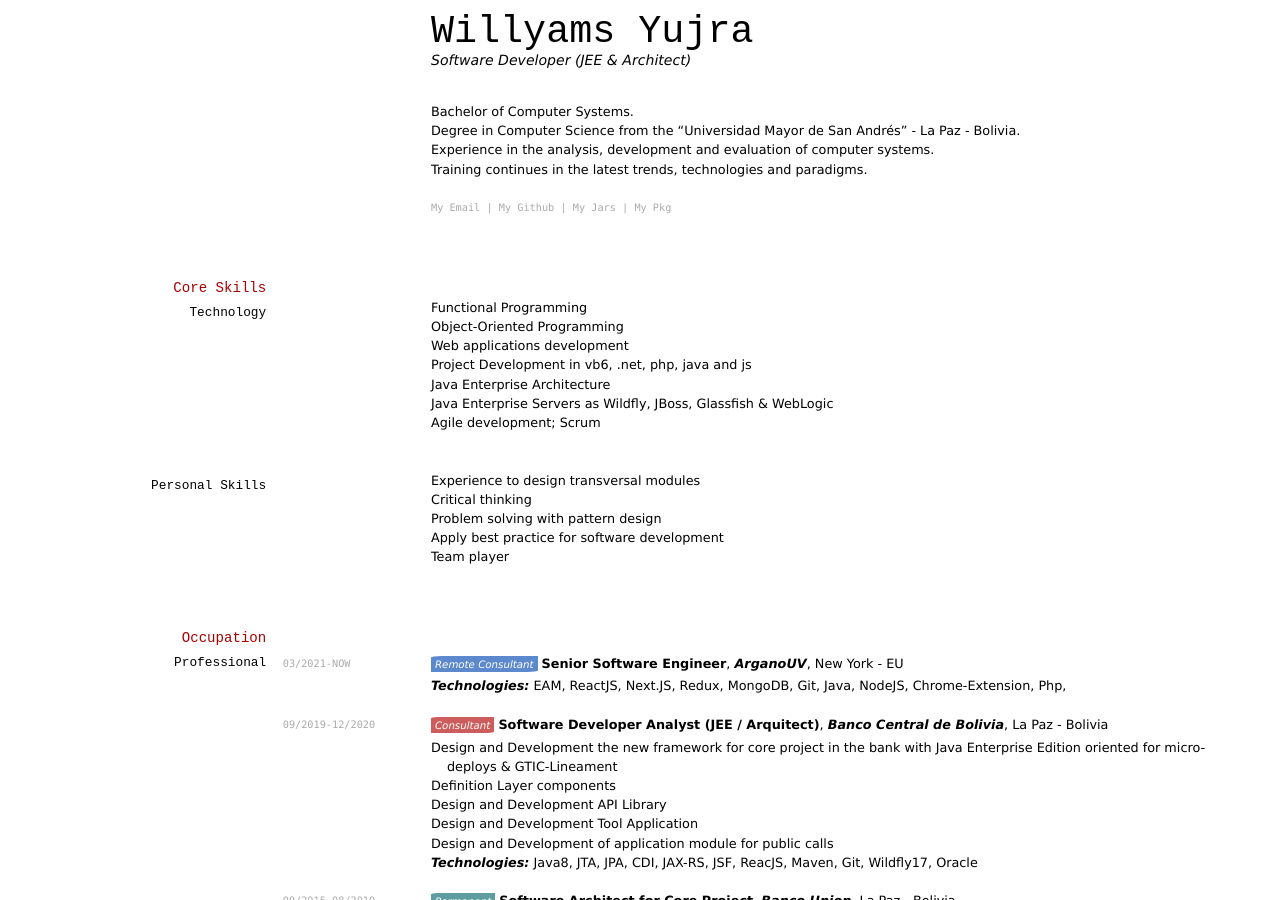
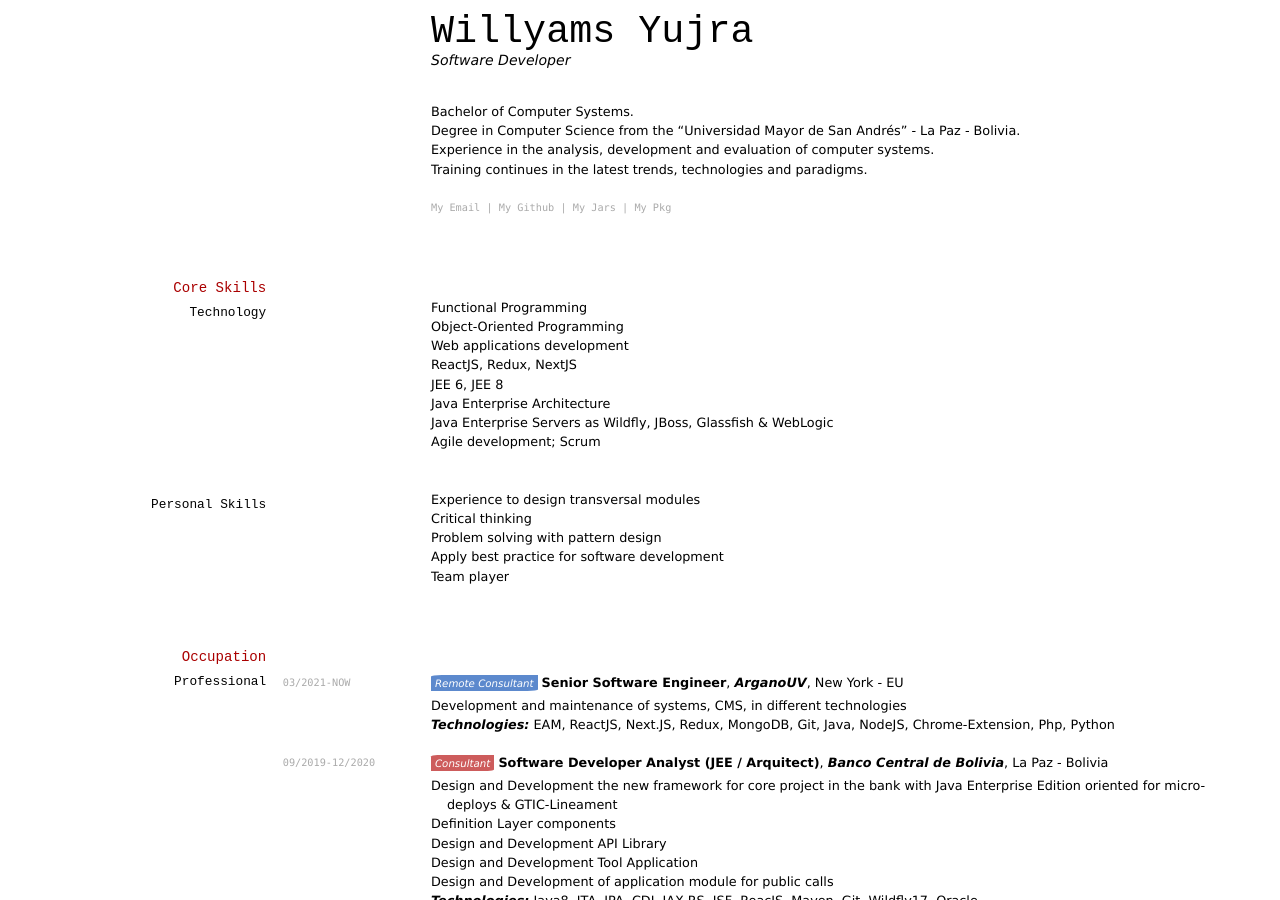
Before and after one commit to yracnet/cv, a Jekyll site: the page built from index.md, in a window 1280 px wide and 900 px high. Built offline with Jekyll 4.4.1, drawn with Linux system fonts in a browser that asks for light colours.

Commit message:
+ update CV

```diff
--- a/index.md
+++ b/index.md
@@ -3,7 +3,7 @@ layout: cv
 title: Willyams Y. H.
 ---
 # Willyams Yujra
-Software Developer (JEE & Architect)
+Software Developer
 
 <br/>
 - Bachelor of Computer Systems.
@@ -26,11 +26,11 @@ Software Developer (JEE & Architect)
 - Functional Programming
 - Object-Oriented Programming
 - Web applications development
-- Project Development in vb6, .net, php, java and js
+- ReactJS, Redux, NextJS
+- JEE 6, JEE 8
 - Java Enterprise Architecture
 - Java Enterprise Servers as Wildfly, JBoss, Glassfish & WebLogic
 - Agile development; Scrum
--
 
 ### Personal Skills
 
@@ -47,7 +47,8 @@ Software Developer (JEE & Architect)
 `03/2021-NOW`
 <span class="tag remote">Remote Consultant</span>
 **Senior Software Engineer**, _ArganoUV_, New York - EU
-- _Technologies:_ EAM, ReactJS, Next.JS, Redux, MongoDB, Git, Java, NodeJS, Chrome-Extension, Php,
+- Development and maintenance of systems, CMS, in different technologies
+- _Technologies:_ EAM, ReactJS, Next.JS, Redux, MongoDB, Git, Java, NodeJS, Chrome-Extension, Php, Python
 
 `09/2019-12/2020`
 <span class="tag free">Consultant</span>
```
